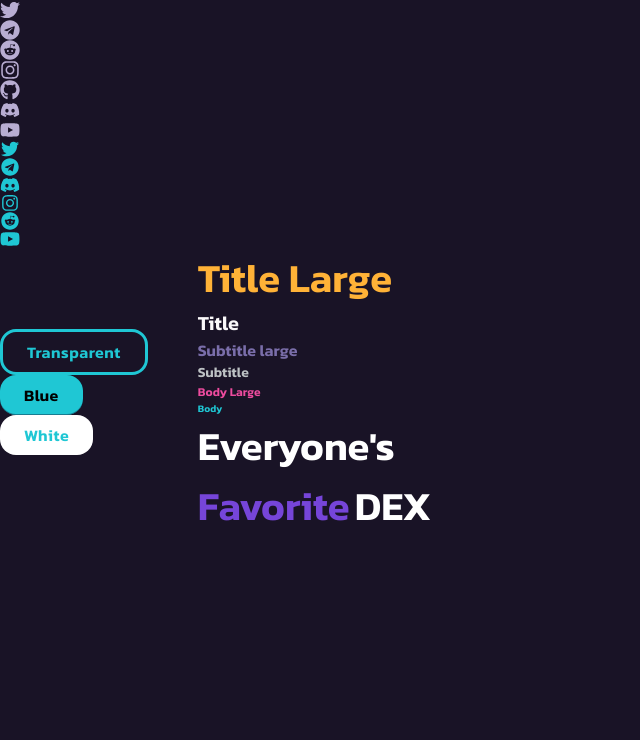
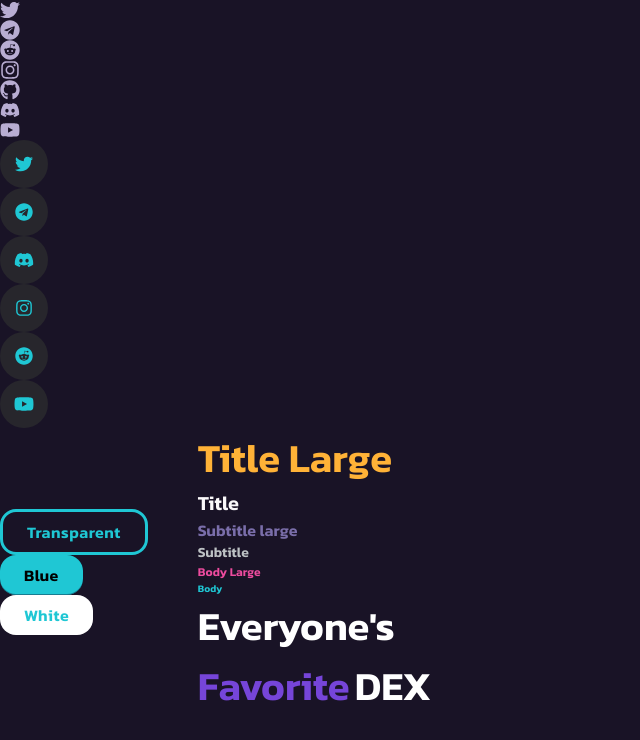
Before and after one commit to fs4-equipo1/pancake-swap, a React (Vite) app: page / in a window 1280 px wide. Shown: the top 740 px of the page, without its empty margins (0-640 px from the left). Built offline with nearby package versions, Linux system fonts and the light colour scheme.

Commit message:
Style: Fixed Icons styles

```diff
--- a/src/componentes/Icono/Icono.module.scss
+++ b/src/componentes/Icono/Icono.module.scss
@@ -1,3 +1,7 @@
+.icono {
+  width: 300px;
+}
+
 .icono svg {
   color: #b8add2;
   width: 20px;
@@ -6,6 +10,7 @@
 }
 
 .icono-adicional {
+  display: flex;
   justify-content: center;
   align-items: center;
   border-radius: 32px;
```
